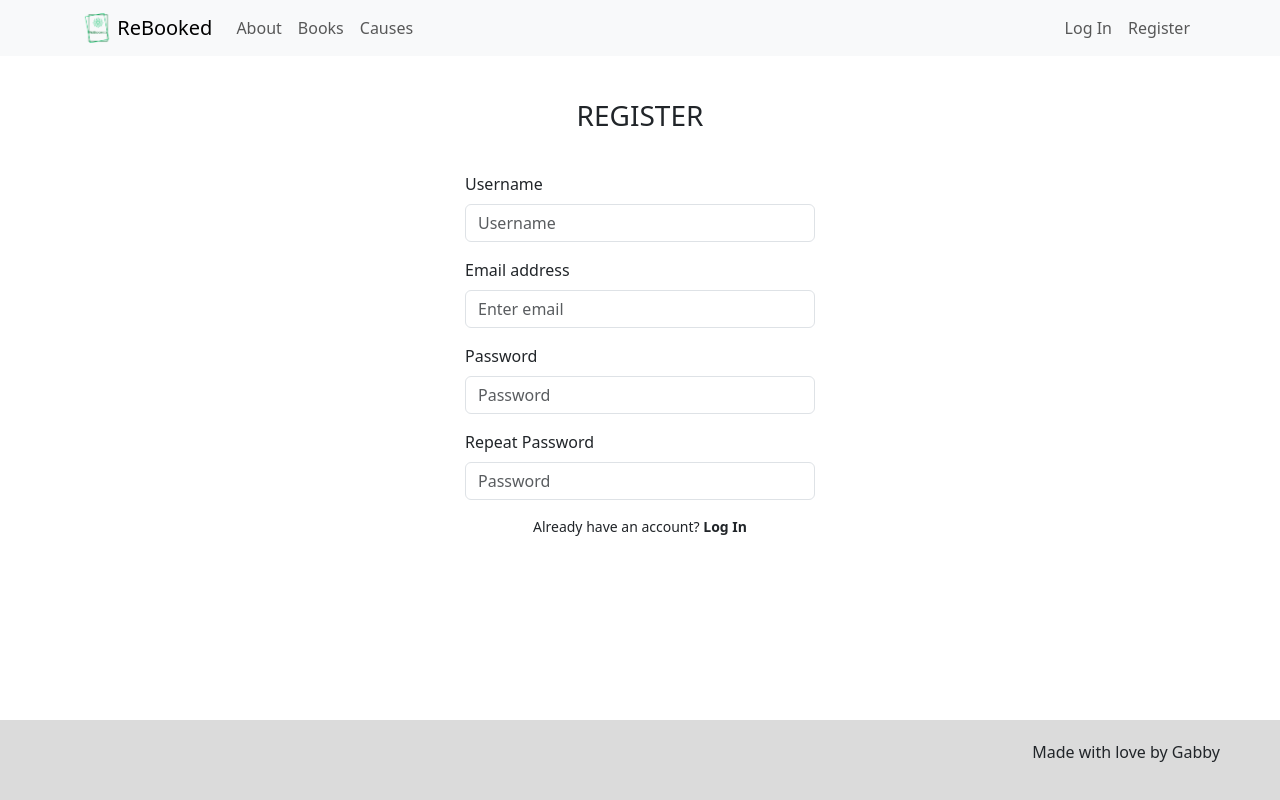
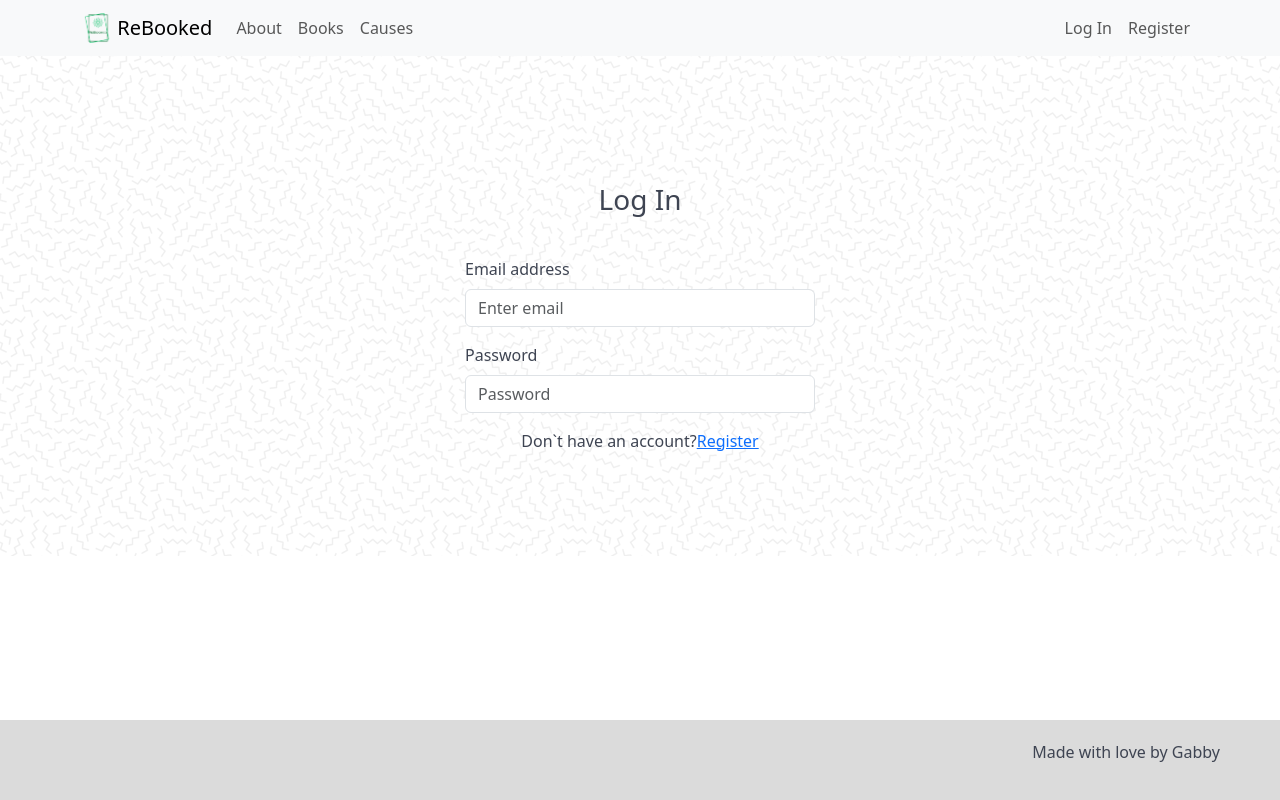
Before and after one commit to Gabriella-Ilieva/ReBookedApp, a React (Vite) app in the folder client/: page /login in a window 1280 px wide. Built offline with nearby package versions, Linux system fonts and the light colour scheme.

Commit message:
Router and routes to Login. Register and Home pages

```diff
--- a/client/package.json
+++ b/client/package.json
@@ -16,6 +16,7 @@
     "react": "^18.2.0",
     "react-bootstrap": "^2.9.1",
     "react-dom": "^18.2.0",
+    "react-router-dom": "^6.18.0",
     "sweeper": "^0.1.3"
   },
   "devDependencies": {
--- a/client/src/App.jsx
+++ b/client/src/App.jsx
@@ -1,3 +1,4 @@
+import { Route, Routes } from 'react-router-dom';
 import CauseBooksSection from './components/CauseBooksSection';
 import NavigationBar from './components/NavigationBar'
 import LogIn from './components/LogIn/LogIn'
@@ -11,9 +12,13 @@ function App() {
   return (
     <div className={styles.appStyle}>
         <NavigationBar/>
-        {/* <CauseBooksSection/> */}
-        {/* <LogIn/> */}
-        <RegisterUser/>
+
+        <Routes>
+            <Route path='/' element={<CauseBooksSection/>}/>
+            <Route path='/register' element={<RegisterUser/>}/>
+            <Route path='/login' element={<LogIn/>}/>
+        </Routes>
+
         <Footer/>
     </div>
   )
--- a/client/src/components/App.module.css
+++ b/client/src/components/App.module.css
@@ -2,4 +2,6 @@
     padding: 0;
     margin: 0;
     box-sizing: border-box;
+    background: url('../assets/images/bg-white-3.png') 0 0;
+    color: #3e4452;
 }
--- a/client/src/components/LogIn/LogIn.jsx
+++ b/client/src/components/LogIn/LogIn.jsx
@@ -1,5 +1,6 @@
 import Form from 'react-bootstrap/Form';
 import styles from './LogIn.module.css'
+import { Link } from 'react-router-dom';
 
 function LogIn() {
 return (
@@ -16,7 +17,7 @@ return (
             </Form.Group>
         </Form>
         <p>Don`t have an account?
-            <a> Register</a>
+            <Link to={'/register'}>Register</Link>
         </p>
     </div>
 );
--- a/client/src/components/NavigationBar.jsx
+++ b/client/src/components/NavigationBar.jsx
@@ -1,12 +1,13 @@
 import {Container, Nav, Navbar, NavDropdown} from 'react-bootstrap'
 import Logo from '../assets/images/Logo.png'
+import { Link } from 'react-router-dom';
 
 
 function NavigationBar() {
     return (
       <Navbar collapseOnSelect expand="lg" className="bg-body-tertiary">
         <Container>
-          <Navbar.Brand href="#home">
+          <Navbar.Brand as={Link} to="/">
             <img
               alt="Logo"
               src={Logo}
@@ -35,8 +36,8 @@ function NavigationBar() {
               </NavDropdown> */}
             </Nav>
             <Nav>
-              <Nav.Link href="#deets">Log In</Nav.Link>
-              <Nav.Link eventKey={2} href="#memes">Register</Nav.Link>
+              <Nav.Link as={Link} to="/login">Log In</Nav.Link>
+              <Nav.Link as={Link} eventKey={2} to="/register">Register</Nav.Link>
             </Nav>
           </Navbar.Collapse>
         </Container>
--- a/client/src/components/Register/Register.jsx
+++ b/client/src/components/Register/Register.jsx
@@ -1,5 +1,6 @@
 import Form from 'react-bootstrap/Form';
 import styles from './Register.module.css'
+import { Link } from 'react-router-dom';
 
 function RegisterUser() {
 return (
@@ -24,7 +25,7 @@ return (
             </Form.Group>
         </Form>
         <p className={styles.additionalText}>Already have an account?
-            <a><b> Log In</b></a>
+            <Link to={'/login'}><b>Log In</b></Link>
         </p>
     </div>
 );
--- a/client/src/main.jsx
+++ b/client/src/main.jsx
@@ -1,7 +1,10 @@
 import React from 'react'
 import ReactDOM from 'react-dom/client'
 import App from './App.jsx'
+import {BrowserRouter} from 'react-router-dom'
 
 ReactDOM.createRoot(document.getElementById('root')).render(
-    <App />
+    <BrowserRouter>
+        <App />
+    </BrowserRouter>
 )
```
Also changed, not shown: client/src/assets/images/bg-white-3.png (added), 1 other file (tests, documents, lock files or other folders).
